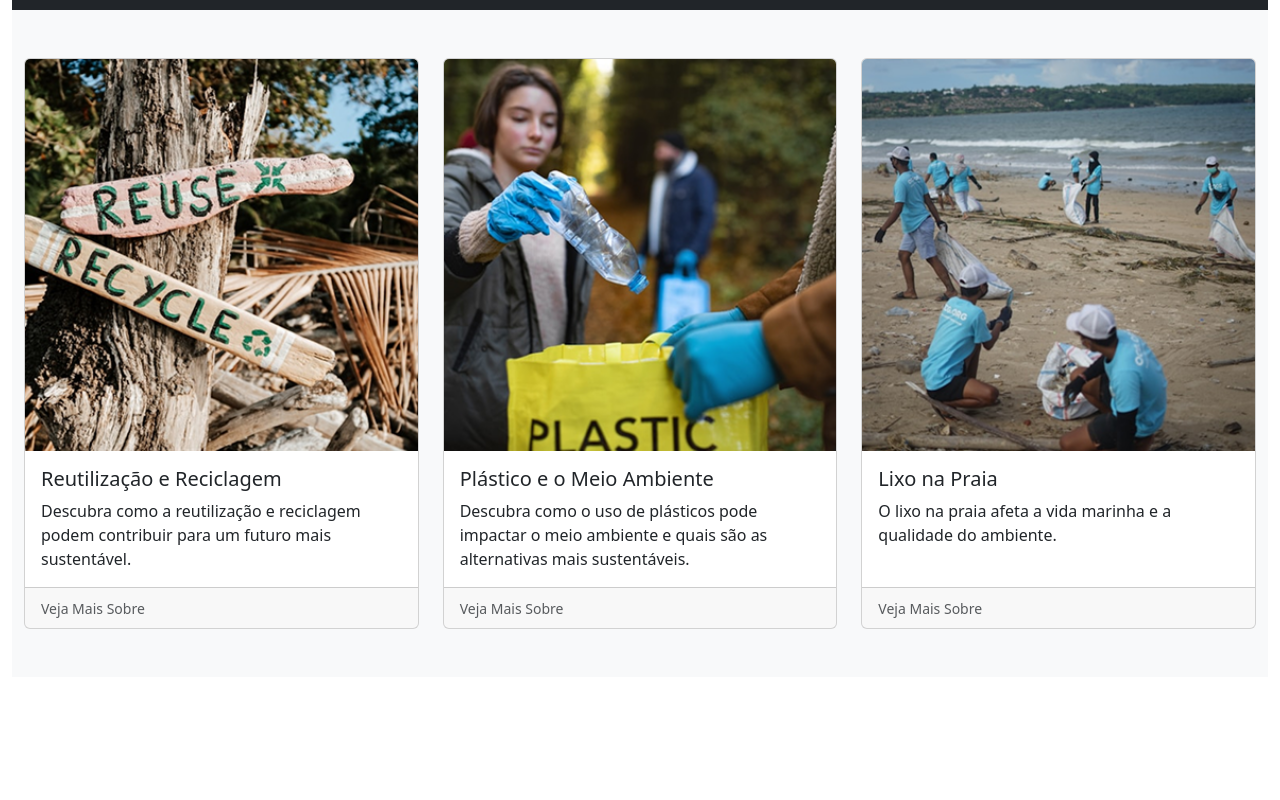
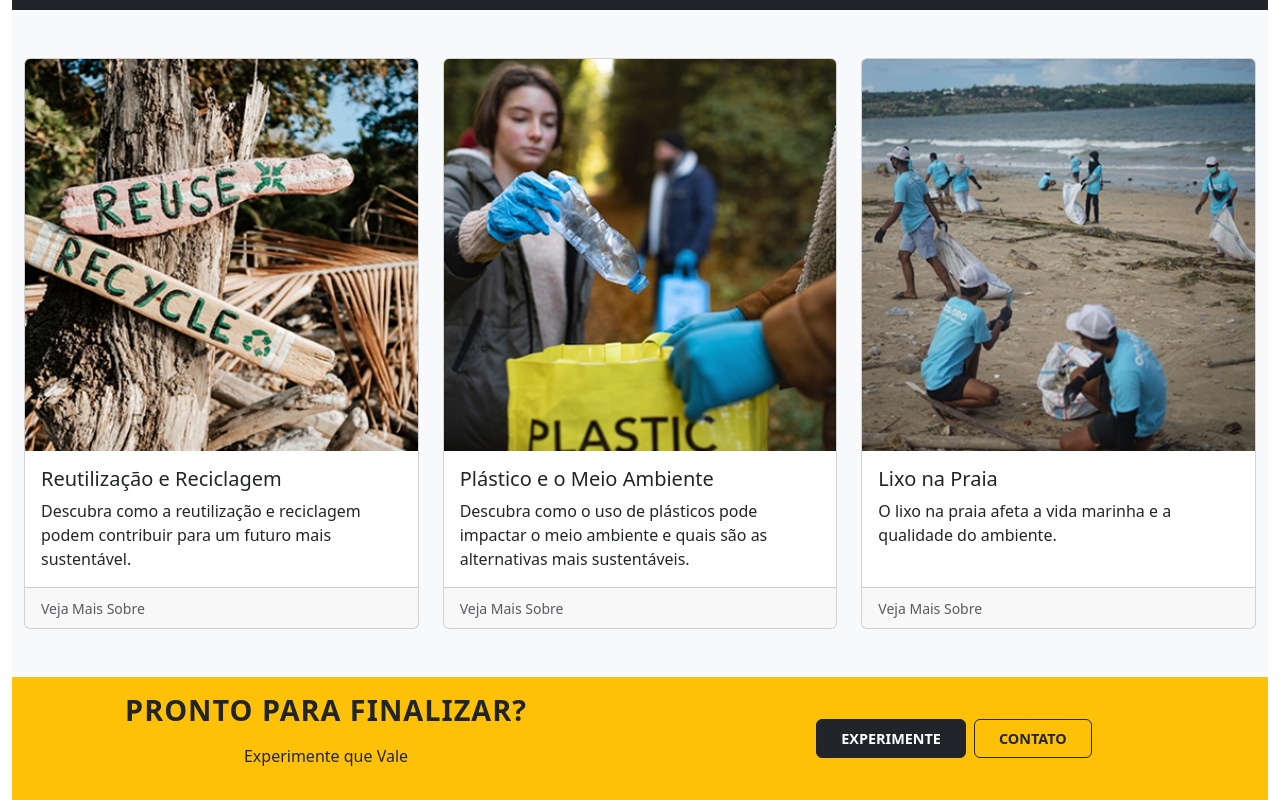
Before and after one commit to Elias-Sec/Aprendendo-BootStrap, a plain HTML site: page index.html in a window 1280 px wide. Shown: the part 1486-2286 px from the top of the page. Before the commit the page ends 2163 px from the top, so only its background shows below. Drawn offline with Linux system fonts and the light colour scheme.

Commit message:
conclusão do Footer ultimo bloco

```diff
--- a/index.html
+++ b/index.html
@@ -174,6 +174,28 @@
                 </div>
             </section>
         </main>
+        <footer class="container-fluid bg-warning py-3">
+            <div class="row">
+                <div class="col-6 text-center">
+                    <h2 class="text-uppercase fw-bold mb-3" style="letter-spacing: 1px; font-size: 1.8rem;">
+                        Pronto para Finalizar?
+                    </h2>
+                    <p>
+                        Experimente que Vale
+                    </p>
+                </div>
+                <div class="col-6 d-flex align-items-center justify-content-center">
+                    <a href="#" class="btn btn-dark px-4 py-2 text-uppercase fw-semibold me-2"
+                        style="border-radius: 2; font-size: 0.9rem;">
+                            Experimente
+                    </a>
+                    <a href="#" class="btn btn-outline-dark px-4 py-2 text-uppercase fw-semibold"
+                        style="border-radius: 2; font-size: 0.9rem;">
+                            Contato
+                    </a>
+                </div>
+            </div>
+        </footer>
     </div>
     <script src="js/bootstrap.bundle.min.js"></script>
 </body>
```
